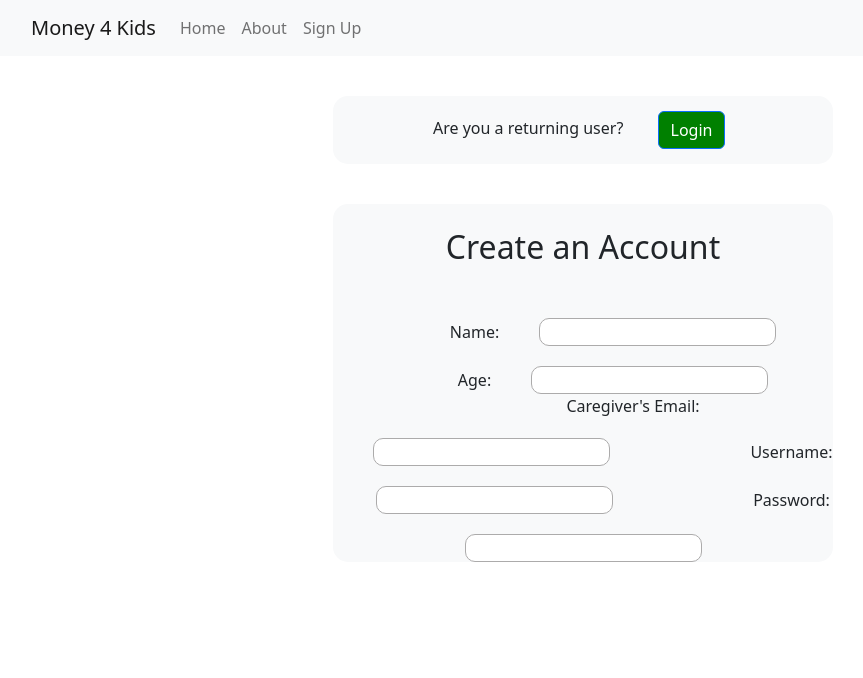
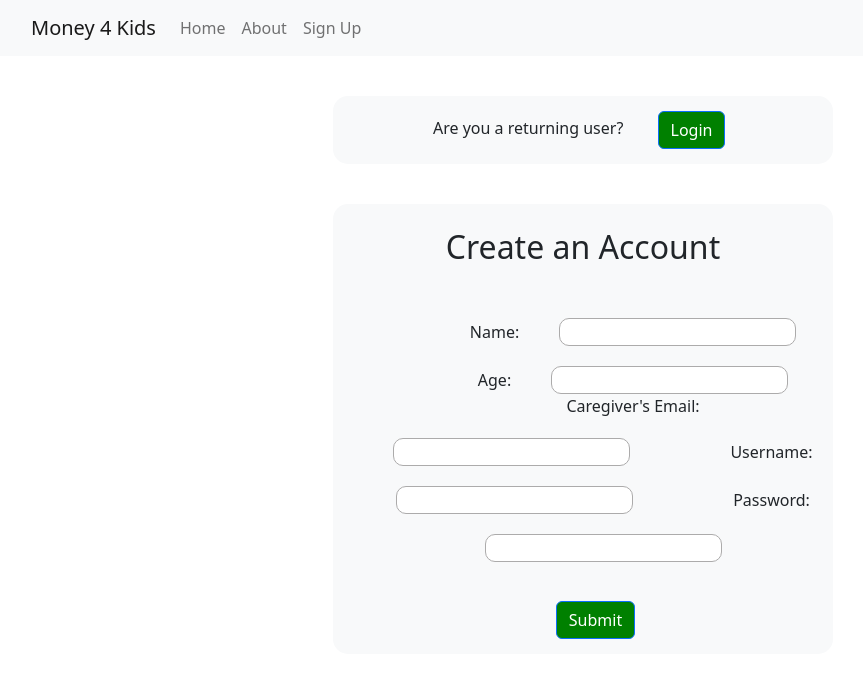
Before and after one commit to verdetea22/cs555MoneyForKids2022Fall, a React (Create React App) app: page /Signup in a window 1280 px wide. Shown: the top 678 px of the page, without its empty margins (51-914 px from the left). Built offline with nearby package versions, Linux system fonts and the light colour scheme.

Commit message:
added react-hook-form, working on submission

```diff
--- a/package.json
+++ b/package.json
@@ -11,6 +11,7 @@
         "react": "^18.2.0",
         "react-bootstrap": "^2.5.0",
         "react-dom": "^18.2.0",
+        "react-hook-form": "^7.37.0",
         "react-scripts": "^2.1.3",
         "web-vitals": "^2.1.4"
     },
--- a/src/pages/login/SignUp.jsx
+++ b/src/pages/login/SignUp.jsx
@@ -1,8 +1,17 @@
 import React from "react";
 import { Image, Button } from "react-bootstrap";
+import { useForm } from "react-hook-form";
 import "./login.css";
 
 function SignUp() {
+  const {
+    register,
+    handleSubmit,
+    formState: { errors },
+  } = useForm();
+
+  const onSubmit = (data) => console.log(data);
+
   return (
     <div>
       <div id="box">
@@ -20,25 +29,51 @@ function SignUp() {
           <form>
             {/* Name */}
             <a id="text">Name:</a>
-            <input id="input" type="Name" />
+            <input
+              id="input"
+              type="Name"
+              {...register("name", { required: true })}
+            />
 
             {/* Age */}
             <a id="text">Age:</a>
-            <input id="input" type="Age" />
+            <input
+              id="input"
+              type="Age"
+              {...register("age", { required: true })}
+            />
             <br />
 
             {/* Caregiver Email */}
             <a id="text">Caregiver's Email:</a>
-            <input id="input" type="Email" />
+            <input
+              id="input"
+              type="Email"
+              {...register("email", { required: true })}
+            />
 
             {/* Username */}
             <a id="text">Username:</a>
-            <input id="input" type="Username" />
+            <input
+              id="input"
+              type="Username"
+              {...register("username", { required: true })}
+            />
 
             {/* Password */}
             <a id="text">Password:</a>
-            <input id="input" type="Password" />
+            <input
+              id="input"
+              type="Password"
+              {...register("password", { required: true })}
+            />
             <br />
+            <br />
+
+            {/* Submit */}
+            <a target="_blank">
+              <Button id="button"> Submit </Button>{" "}
+            </a>
           </form>
         </a>
       </div>
--- a/src/pages/login/login.css
+++ b/src/pages/login/login.css
@@ -16,7 +16,7 @@
     margin-top: 20px;
     width: inherit;
     margin-left: 40px;
-    margin-right: 40px;
+    align-self: center;
 }
 
 #box {
```
Also changed, not shown: 2 other files (tests, documents, lock files or other folders).
